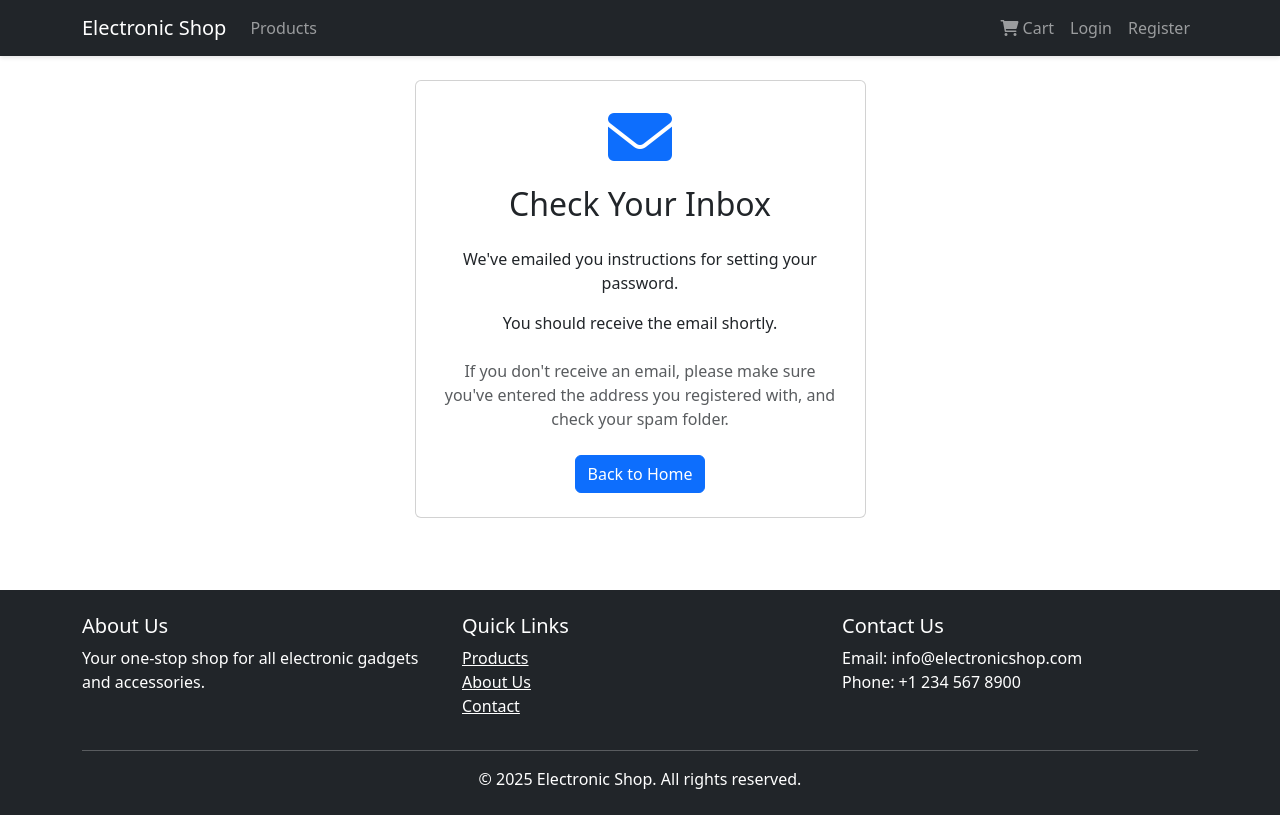
After one commit to imramesh222/electronic-shop, a Django app: page /accounts/password_reset/done/ in a window 1280 px wide. The commit adds this page. Run offline with Django 5.2, Linux system fonts and the light colour scheme; parts of the project's set-up code (start-up, migrations or seed data) failed here and were passed over.

Commit message:
email setup done and password reset link send

```diff
--- a/accounts/urls.py
+++ b/accounts/urls.py
@@ -1,6 +1,9 @@
 # accounts/urls.py
-from django.urls import path
+from django.urls import path, include, reverse_lazy
 from rest_framework_simplejwt.views import TokenRefreshView
+from django.contrib.auth import views as auth_views
+
+from .views import CustomPasswordResetView
 from . import views
 from django.views.generic import TemplateView
 
@@ -22,4 +25,17 @@ urlpatterns = [
     # Authentication Views
     path('login/', views.CustomLoginView.as_view(template_name='accounts/login.html'), name='login'),
     path('logout/', views.CustomLogoutView.as_view(next_page='website:home'), name='logout'),
+
+    # Password Reset URLs
+    path('password_reset/', CustomPasswordResetView.as_view(), name='password_reset'),
+    path('password_reset/done/', auth_views.PasswordResetDoneView.as_view(
+        template_name='accounts/password_reset_done.html'
+    ), name='password_reset_done'),
+    path('reset/<uidb64>/<token>/', auth_views.PasswordResetConfirmView.as_view(
+        template_name='accounts/password_reset_confirm.html',
+        success_url=reverse_lazy('accounts:password_reset_complete')
+    ), name='password_reset_confirm'),
+    path('reset/done/', auth_views.PasswordResetCompleteView.as_view(
+        template_name='accounts/password_reset_complete.html'
+    ), name='password_reset_complete'),
 ]
--- a/templates/accounts/login.html
+++ b/templates/accounts/login.html
@@ -35,7 +35,7 @@
                 </form>
                 <div class="text-center mt-3">
                     <p>Don't have an account? <a href="{% url 'accounts:register' %}">Register here</a></p>
-                    <p><a href="#">Forgot your password?</a></p>
+                    <p><a href="{% url 'accounts:password_reset' %}">Forgot your password?</a></p>
                 </div>
             </div>
         </div>
--- /dev/null
+++ b/templates/accounts/password_reset_done.html
@@ -0,0 +1,33 @@
+<!-- templates/accounts/password_reset_done.html -->
+{% extends 'base.html' %}
+
+{% block title %}Email Sent - Electronic Shop{% endblock %}
+
+{% block content %}
+<div class="row justify-content-center">
+    <div class="col-md-6 col-lg-5">
+        <div class="card">
+            <div class="card-body p-4 text-center">
+                <div class="mb-4">
+                    <i class="fas fa-envelope fa-4x text-primary mb-3"></i>
+                    <h2>Check Your Inbox</h2>
+                </div>
+
+                <p>We've emailed you instructions for setting your password.</p>
+                <p>You should receive the email shortly.</p>
+
+                <div class="mt-4">
+                    <p class="text-muted">
+                        If you don't receive an email, please make sure you've entered the address you registered with,
+                        and check your spam folder.
+                    </p>
+                </div>
+
+                <div class="mt-4">
+                    <a href="{% url 'website:home' %}" class="btn btn-primary">Back to Home</a>
+                </div>
+            </div>
+        </div>
+    </div>
+</div>
+{% endblock %}
--- a/templates/base.html
+++ b/templates/base.html
@@ -1,23 +1,22 @@
 <!-- templates/base.html -->
+<!DOCTYPE html>
 {% load static %}
-<!DOCTYPE html>
 <html lang="en">
 
 <head>
     <meta charset="UTF-8">
     <meta name="viewport" content="width=device-width, initial-scale=1.0">
     <title>{% block title %}Electronic Shop{% endblock %}</title>
-    <!-- Bootstrap 5 CSS -->
+
+    <!-- Bootstrap 5 CSS (single include) -->
     <link href="https://cdn.jsdelivr.net/npm/bootstrap@5.3.0/dist/css/bootstrap.min.css" rel="stylesheet">
-    <!-- Font Awesome -->
+
+    <!-- Font Awesome (single include) -->
     <link rel="stylesheet" href="https://cdnjs.cloudflare.com/ajax/libs/font-awesome/6.0.0/css/all.min.css">
+
     <!-- Custom CSS -->
     <link rel="stylesheet" href="{% static 'css/style.css' %}">
     {% block extra_css %}{% endblock %}
-    <!-- Bootstrap 5 CSS -->
-    <link href="https://cdn.jsdelivr.net/npm/bootstrap@5.3.0/dist/css/bootstrap.min.css" rel="stylesheet">
-    <!-- Font Awesome -->
-    <link rel="stylesheet" href="https://cdnjs.cloudflare.com/ajax/libs/font-awesome/6.0.0/css/all.min.css">
 </head>
 
 <body>
@@ -25,9 +24,11 @@
     <nav class="navbar navbar-expand-lg navbar-dark bg-dark">
         <div class="container">
             <a class="navbar-brand" href="{% url 'website:home' %}">Electronic Shop</a>
-            <button class="navbar-toggler" type="button" data-bs-toggle="collapse" data-bs-target="#navbarNav">
+            <button class="navbar-toggler" type="button" data-bs-toggle="collapse" data-bs-target="#navbarNav"
+                    aria-controls="navbarNav" aria-expanded="false" aria-label="Toggle navigation">
                 <span class="navbar-toggler-icon"></span>
             </button>
+
             <div class="collapse navbar-collapse" id="navbarNav">
                 <ul class="navbar-nav me-auto">
                     <li class="nav-item">
@@ -46,28 +47,28 @@
                     {% endif %}
                     {% endif %}
                 </ul>
+
                 <ul class="navbar-nav">
                     <li class="nav-item">
                         <a class="nav-link" href="{% url 'cart:cart_detail' %}">
                             <i class="fas fa-shopping-cart"></i> Cart
                             {% with total_items=cart|length %}
-                            {% if total_items > 0 %}
-                            <span class="badge bg-danger rounded-pill">{{ total_items }}</span>
-                            {% endif %}
+                                {% if total_items > 0 %}
+                                    <span class="badge bg-danger rounded-pill">{{ total_items }}</span>
+                                {% endif %}
                             {% endwith %}
                         </a>
                     </li>
+
                     {% if user.is_authenticated %}
                     <li class="nav-item dropdown">
                         <a class="nav-link dropdown-toggle" href="#" id="userMenu" role="button"
-                            data-bs-toggle="dropdown">
+                           data-bs-toggle="dropdown" aria-expanded="false">
                             {{ user.name|default:user.email }}
                         </a>
-                        <ul class="dropdown-menu dropdown-menu-end">
+                        <ul class="dropdown-menu dropdown-menu-end" aria-labelledby="userMenu">
                             <li><a class="dropdown-item" href="{% url 'accounts:profile' %}">Profile</a></li>
-                            <li>
-                                <hr class="dropdown-divider">
-                            </li>
+                            <li><hr class="dropdown-divider"></li>
                             <li><a class="dropdown-item" href="{% url 'accounts:logout' %}">Logout</a></li>
                         </ul>
                     </li>
@@ -86,11 +87,11 @@
 
     <!-- Messages -->
     {% if messages %}
-    <div class="container mt-3">
+    <div class="position-fixed top-0 end-0 p-3" style="z-index: 11; margin-top: 1rem; margin-right: 1rem; max-width: 350px;">
         {% for message in messages %}
         <div class="alert alert-{{ message.tags }} alert-dismissible fade show" role="alert">
             {{ message }}
-            <button type="button" class="btn-close" data-bs-dismiss="alert"></button>
+            <button type="button" class="btn-close" data-bs-dismiss="alert" aria-label="Close"></button>
         </div>
         {% endfor %}
     </div>
@@ -129,13 +130,12 @@
         </div>
     </footer>
 
-    <!-- Bootstrap JS and dependencies -->
+    <!-- Bootstrap JS Bundle (includes Popper) -->
     <script src="https://cdn.jsdelivr.net/npm/bootstrap@5.3.0/dist/js/bootstrap.bundle.min.js"></script>
+
     <!-- Custom JS -->
     <script src="{% static 'js/main.js' %}"></script>
     {% block extra_js %}{% endblock %}
-    <!-- Bootstrap 5 JS Bundle with Popper -->
-    <script src="https://cdn.jsdelivr.net/npm/bootstrap@5.3.0/dist/js/bootstrap.bundle.min.js"></script>
 </body>
 
 </html>
--- /dev/null
+++ b/templates/emails/password_reset_subject.txt
@@ -0,0 +1 @@
+Password Reset Request - Electronic Shop
--- a/website/views.py
+++ b/website/views.py
@@ -19,8 +19,8 @@ class HomeView(LoginRequiredMixin, TemplateView):
         return context
 
     def dispatch(self, request, *args, **kwargs):
-        if not request.user.is_authenticated:
-            messages.info(request, 'Please log in to access the home page.')
+        if not request.user.is_authenticated and self.request.GET.get('next'):
+            messages.info(request, 'Please log in to access the requested page.')
         return super().dispatch(request, *args, **kwargs)
 
 
```
Also changed, not shown: accounts/emails.py (added, +50 -0 lines), accounts/views.py (+42 -1 lines), core/settings.py (+12 -0 lines), templates/emails/password_reset_email.html (+11 -9 lines).
